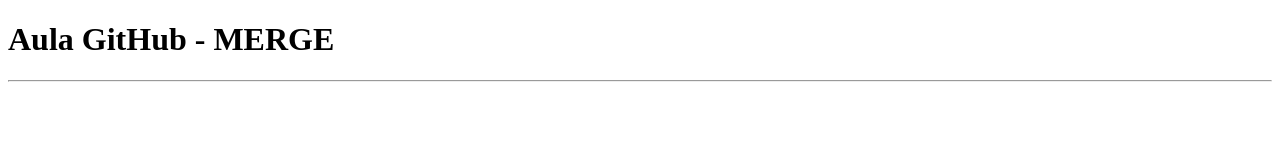
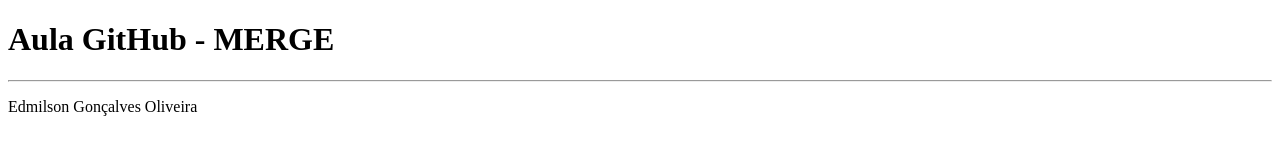
Before and after one commit to cotiaws/aula-merge, a plain HTML site: page index.html in a window 1280 px wide. Drawn offline with Linux system fonts and the light colour scheme.

Commit message:
fix: Alteração da página principal

```diff
--- a/index.html
+++ b/index.html
@@ -10,5 +10,7 @@
     <h1>Aula GitHub - MERGE</h1>
     <hr/>
 
+    <p>Edmilson Gonçalves Oliveira</p>
+
 </body>
 </html>
```
